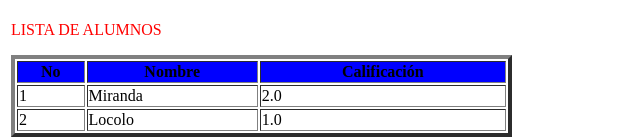
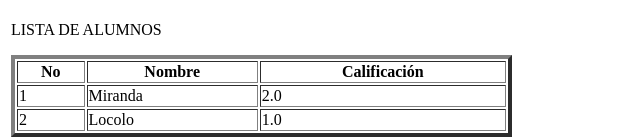
Before and after one commit to TheMiranda02/prueba5J, a plain HTML site: page index.html in a window 1280 px wide. Shown: the part 314-453 px from the top of the page, without its empty margins (0-640 px from the left). Drawn offline with Linux system fonts and the light colour scheme.

```diff
--- a/index.html
+++ b/index.html
@@ -6,10 +6,7 @@
         <meta charset="UTF-8">
         <meta name="viewport" content="width=device-width, initial-scale=1.0">
         <title>Tablas</title>
-        <style>
-            thead{background-color: blue;}
-            p{color: red;}
-        </style>
+
     </head>
 
     <body>
```
